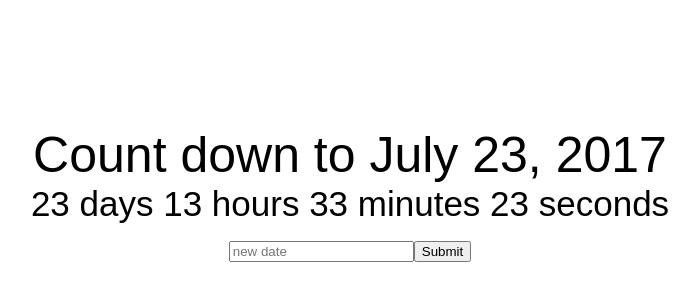
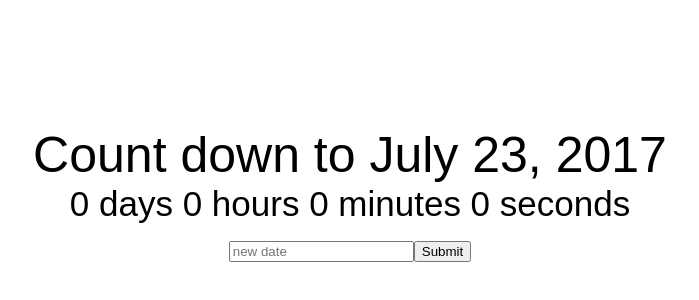
Before and after one commit to violentr/countDown, a React (Create React App) app: page / in a window 1280 px wide. Shown: the part 130-430 px from the top of the page, without its empty margins (290-989 px from the left). Built offline with nearby package versions, Linux system fonts and the light colour scheme.

Commit message:
Add Move clock related code to Clock component

```diff
--- a/src/App.js
+++ b/src/App.js
@@ -1,4 +1,5 @@
 import React, { Component } from 'react';
+import Clock from './Clock';
 import './App.css';
 
 class App extends Component {
@@ -17,12 +18,7 @@
       <div className="App">
         <div className="App-title"> Count down to {this.state.deadline} </div>
         <div>
-          <div className="Clock-days"> 23 days </div>
-          <div className="Clock-hours"> 13 hours </div>
-          <div className="Clock-minutes"> 33 minutes </div>
-          <div className="Clock-seconds"> 23 seconds </div>
-        </div>
-        <div>
+        <Clock />
           <input
              placeholder="new date"
             onChange={event => this.setState({newDeadline: event.target.value })}
--- /dev/null
+++ b/src/Clock.jsx
@@ -0,0 +1,26 @@
+import React, { Component } from 'react';
+import './App.css';
+
+class Clock extends Component {
+  constructor(props) {
+    super(props);
+    this.state = {
+      days: 0,
+      hours: 0,
+      minutes: 0,
+      seconds: 0
+    }
+  }
+  render() {
+    return(
+      <div>
+        <div className="Clock-days"> {this.state.days} days </div>
+        <div className="Clock-hours">{this.state.hours} hours </div>
+        <div className="Clock-minutes"> {this.state.minutes} minutes </div>
+        <div className="Clock-seconds"> {this.state.seconds} seconds </div>
+      </div>
+    )
+  }
+}
+
+export default Clock;
```
